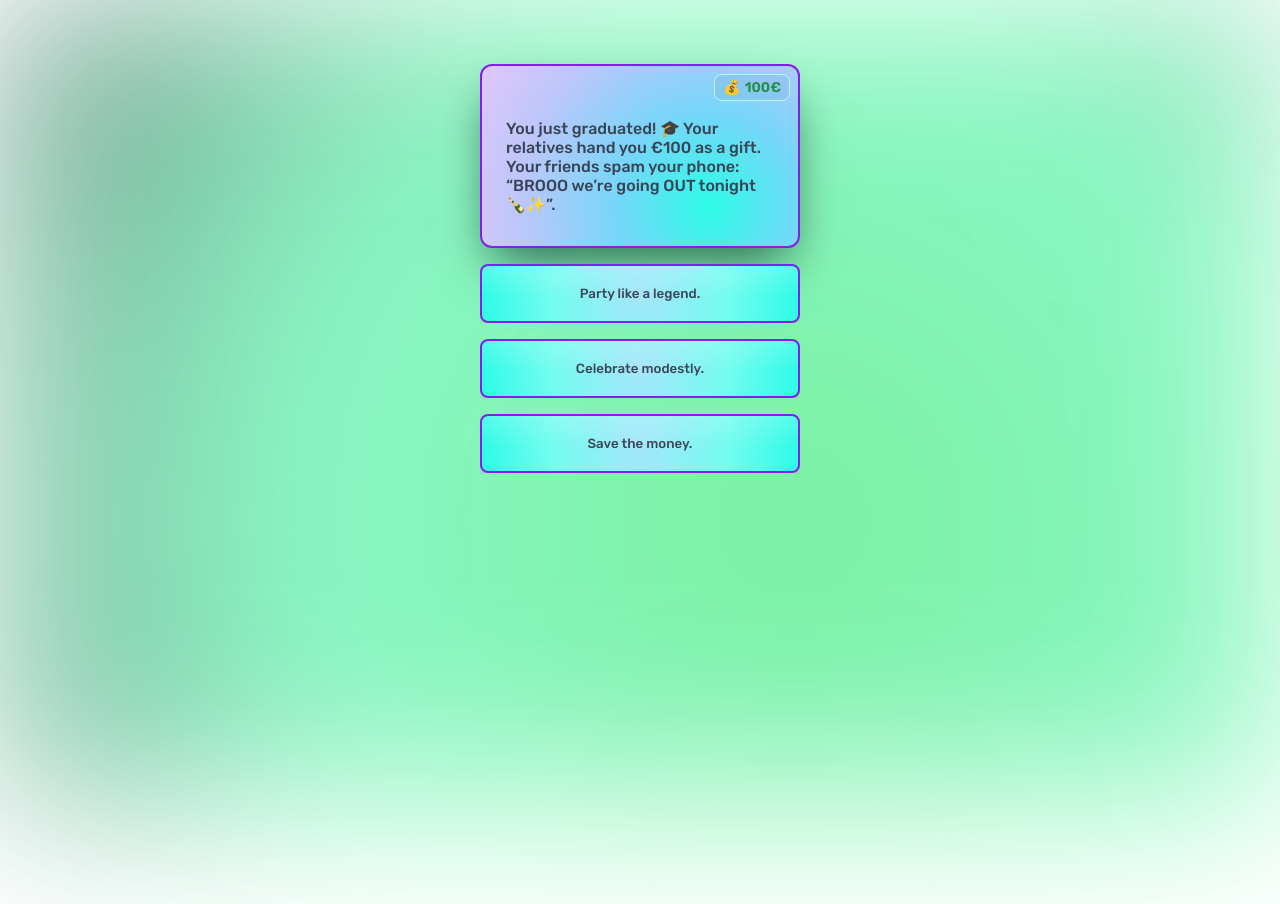
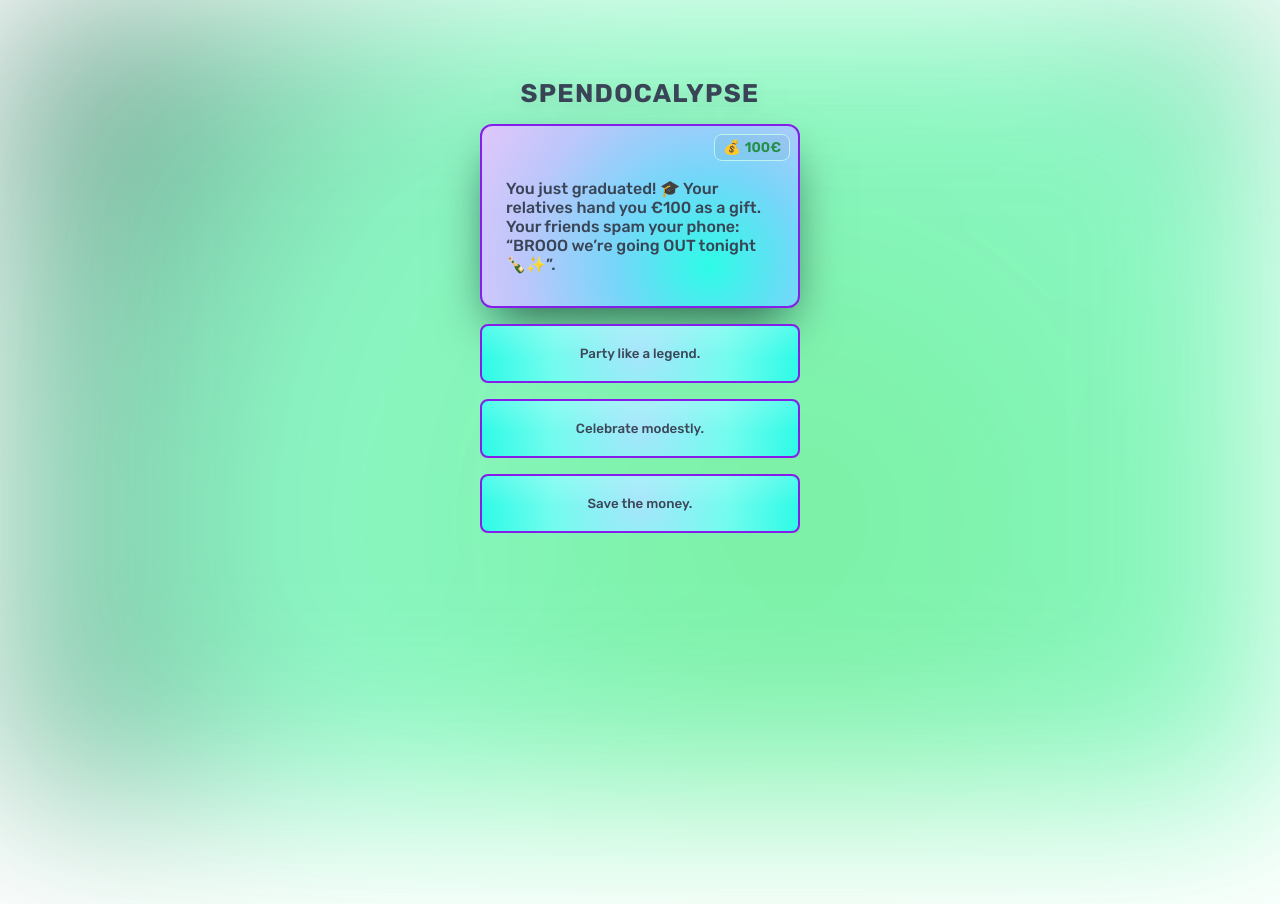
Before and after one commit to hyyris/hrryrr, a Next.js app: page / in a window 1280 px wide. Built offline with nearby package versions, Linux system fonts and the light colour scheme.

Commit message:
Add title

```diff
--- a/app/(main)/page.tsx
+++ b/app/(main)/page.tsx
@@ -101,6 +101,9 @@ export default function HomePage() {
     <div className="layout-top">
       <div className="mood-overlay" aria-hidden />
       <div className="stack-fixed space-y-4">
+        <header className="app-header">
+          <h1 className="app-title">Spendocalypse</h1>
+        </header>
         <Card>
           <div className={`money-badge ${moneyClass}`}>💰 <span>{formatMoney(money)}€</span></div>
           <CardHeader>
--- a/app/globals.css
+++ b/app/globals.css
@@ -27,7 +27,32 @@
 
   /* Radii (medium, shadcn-like) */
   --radius: 0.75rem;
-  /* Fixed card width token */
+  .app-header {
+    align-items: center;
+    display: flex;
+    gap: 0.75rem;
+    justify-content: center;
+  }
+
+  .app-title {
+    font-family: "Momo Trust Display", "Rubik", system-ui, -apple-system, "Segoe UI", Roboto, sans-serif;
+    font-size: 1.6rem;
+    line-height: 1;
+    font-weight: 700;
+    letter-spacing: 0.05em;
+    text-transform: uppercase;
+    color: hsl(var(--card-foreground));
+    text-shadow: 0 6px 18px rgba(0,0,0,0.12);
+  }
+
+  .app-logo {
+    height: 48px;
+    width: auto;
+    display: block;
+    border-radius: 0.5rem;
+    object-fit: cover;
+  }
+
   --card-width: 22rem;
   /* Initial neutral mood gradient values (light blue) */
   --mood-center: hsl(200 92% 80%);
```
